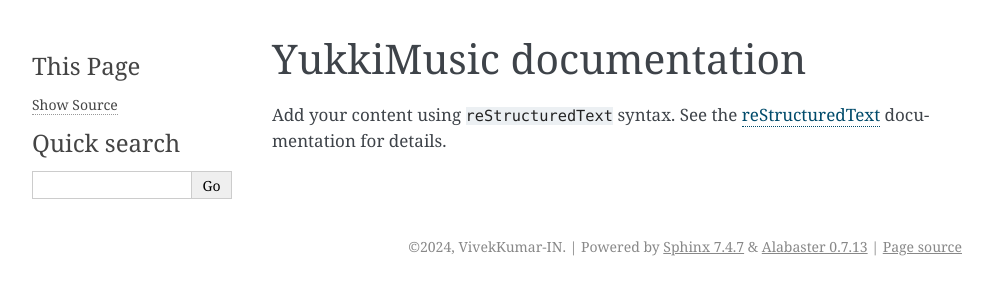
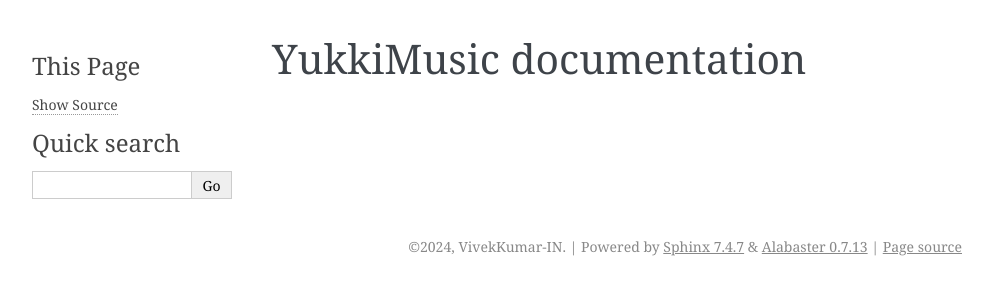
Before and after one commit to Vivekkumar-IN/Vivek, a Sphinx documentation site: the page built from docs/source/index.rst, in a window 1280 px wide. Shown: the top 300 px of the page, without its empty margins (148-1141 px from the left). Built offline with Sphinx 7.4.7, drawn with Linux system fonts in a browser that asks for light colours; pages that are not in the unit, such as notebooks, are missing from menus.

Commit message:
Update index.rst

```diff
--- a/docs/source/index.rst
+++ b/docs/source/index.rst
@@ -1,15 +1,6 @@
-.. YukkiMusic documentation master file, created by
-   sphinx-quickstart on Sun Nov 17 04:56:02 2024.
-   You can adapt this file completely to your liking, but it should at least
-   contain the root `toctree` directive.
 
 YukkiMusic documentation
 ========================
-
-Add your content using ``reStructuredText`` syntax. See the
-`reStructuredText <https://www.sphinx-doc.org/en/master/usage/restructuredtext/index.html>`_
-documentation for details.
-
 
 .. toctree::
    :maxdepth: 2
```
